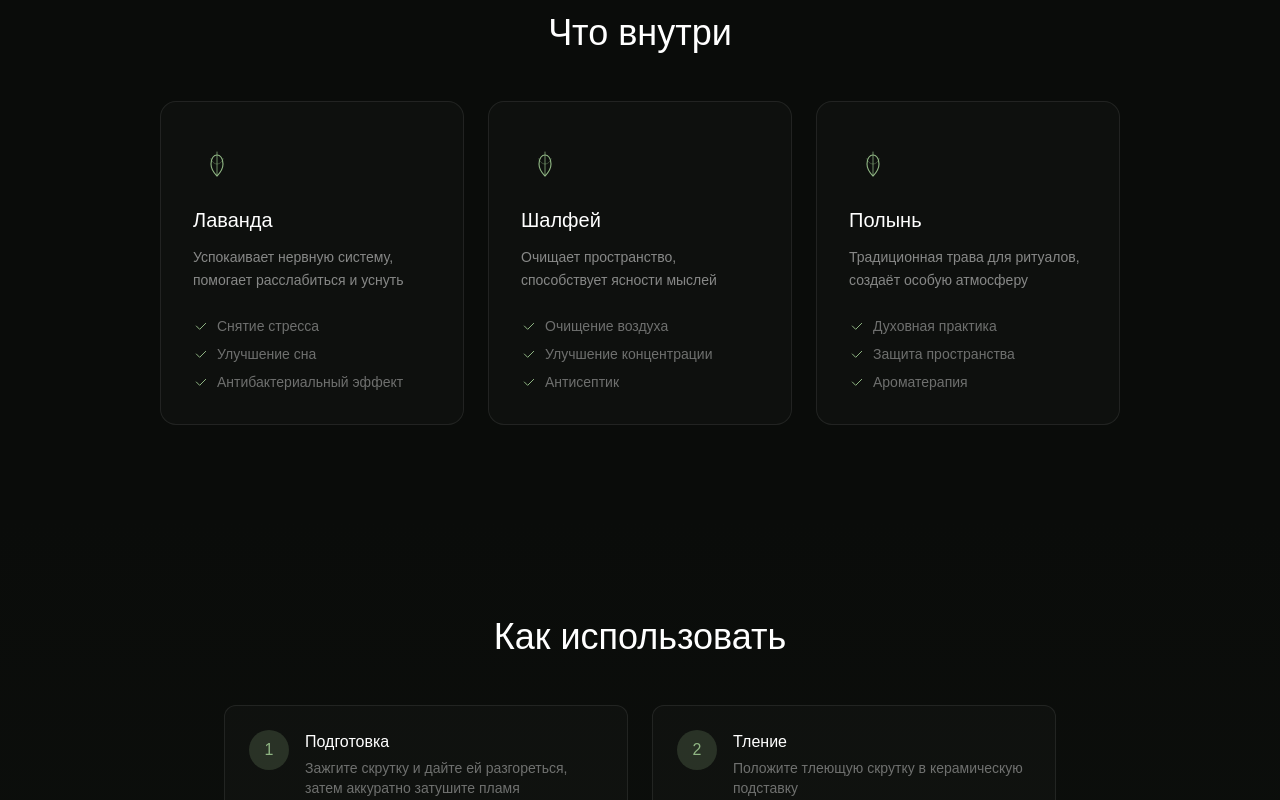
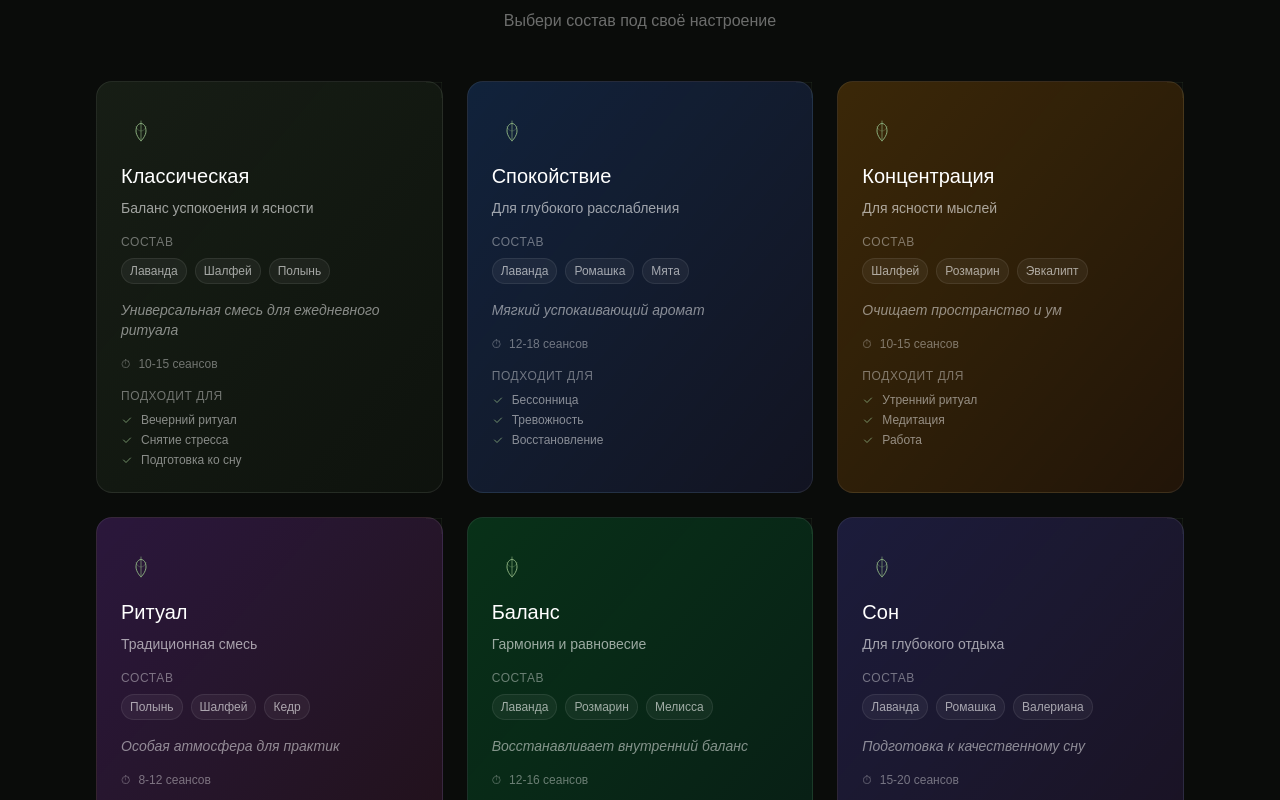
Before and after one commit to wowshopirk-lang/TLEYOU, a Next.js app: page /herbs in a window 1280 px wide. Shown: the part 700-1500 px from the top of the page. Built offline with nearby package versions, Linux system fonts and the light colour scheme.

Commit message:
Update Herbs page with different herb roll variants
- Added 6 different herb roll variants with unique compositions
- Each variant has specific purpose and best use cases
- Classic, Calm, Focus, Ritual, Balance, and Sleep variants
- Shows composition, effect, duration, and best for scenarios

```diff
--- a/src/components/pages/HerbsPage.tsx
+++ b/src/components/pages/HerbsPage.tsx
@@ -33,21 +33,67 @@ const TelegramIcon = () => (
   </svg>
 );
 
-const herbs = [
+// Разные варианты скруток
+const herbRolls = [
   {
-    name: "Лаванда",
-    description: "Успокаивает нервную систему, помогает расслабиться и уснуть",
-    benefits: ["Снятие стресса", "Улучшение сна", "Антибактериальный эффект"],
+    id: "classic",
+    name: "Классическая",
+    description: "Баланс успокоения и ясности",
+    composition: ["Лаванда", "Шалфей", "Полынь"],
+    effect: "Универсальная смесь для ежедневного ритуала",
+    duration: "10-15 сеансов",
+    bestFor: ["Вечерний ритуал", "Снятие стресса", "Подготовка ко сну"],
+    color: "from-[#4a6741]/20 to-[#3a5232]/10",
   },
   {
-    name: "Шалфей",
-    description: "Очищает пространство, способствует ясности мыслей",
-    benefits: ["Очищение воздуха", "Улучшение концентрации", "Антисептик"],
+    id: "calm",
+    name: "Спокойствие",
+    description: "Для глубокого расслабления",
+    composition: ["Лаванда", "Ромашка", "Мята"],
+    effect: "Мягкий успокаивающий аромат",
+    duration: "12-18 сеансов",
+    bestFor: ["Бессонница", "Тревожность", "Восстановление"],
+    color: "from-blue-500/20 to-indigo-500/10",
   },
   {
-    name: "Полынь",
-    description: "Традиционная трава для ритуалов, создаёт особую атмосферу",
-    benefits: ["Духовная практика", "Защита пространства", "Ароматерапия"],
+    id: "focus",
+    name: "Концентрация",
+    description: "Для ясности мыслей",
+    composition: ["Шалфей", "Розмарин", "Эвкалипт"],
+    effect: "Очищает пространство и ум",
+    duration: "10-15 сеансов",
+    bestFor: ["Утренний ритуал", "Медитация", "Работа"],
+    color: "from-amber-500/20 to-orange-500/10",
+  },
+  {
+    id: "ritual",
+    name: "Ритуал",
+    description: "Традиционная смесь",
+    composition: ["Полынь", "Шалфей", "Кедр"],
+    effect: "Особая атмосфера для практик",
+    duration: "8-12 сеансов",
+    bestFor: ["Духовные практики", "Очищение пространства", "Особые моменты"],
+    color: "from-purple-500/20 to-pink-500/10",
+  },
+  {
+    id: "balance",
+    name: "Баланс",
+    description: "Гармония и равновесие",
+    composition: ["Лаванда", "Розмарин", "Мелисса"],
+    effect: "Восстанавливает внутренний баланс",
+    duration: "12-16 сеансов",
+    bestFor: ["Дневной ритуал", "Перезагрузка", "Баланс эмоций"],
+    color: "from-green-500/20 to-emerald-500/10",
+  },
+  {
+    id: "sleep",
+    name: "Сон",
+    description: "Для глубокого отдыха",
+    composition: ["Лаванда", "Ромашка", "Валериана"],
+    effect: "Подготовка к качественному сну",
+    duration: "15-20 сеансов",
+    bestFor: ["Перед сном", "Бессонница", "Релаксация"],
+    color: "from-indigo-500/20 to-purple-500/10",
   },
 ];
 
@@ -97,19 +143,19 @@ export default function HerbsPage() {
             </div>
 
             <h1 className="text-4xl md:text-5xl lg:text-6xl font-heading font-light text-white mb-6">
-              Натуральные травы для ритуала
+              Выбери свою скрутку
             </h1>
 
             <p className="text-lg text-white/50 max-w-2xl mx-auto mb-8">
-              Смесь лаванды, шалфея и полыни. Каждая скрутка создана вручную для вашего ритуала тишины.
+              Шесть вариантов с разным наполнением. Каждая скрутка создана для определённого настроения и цели.
             </p>
           </motion.div>
         </div>
       </section>
 
-      {/* Herbs Info */}
+      {/* Herb Rolls */}
       <section className="relative py-16 md:py-24 overflow-hidden">
-        <div className="relative z-10 max-w-5xl mx-auto px-4 sm:px-6 lg:px-8">
+        <div className="relative z-10 max-w-6xl mx-auto px-4 sm:px-6 lg:px-8">
           <motion.div
             initial={{ opacity: 0, y: 20 }}
             whileInView={{ opacity: 1, y: 0 }}
@@ -119,37 +165,73 @@ export default function HerbsPage() {
           >
             <div className="w-12 h-px bg-gradient-to-r from-transparent via-[#8fb583]/50 to-transparent mx-auto mb-6" />
             <h2 className="text-3xl md:text-4xl font-heading font-light text-white">
-              Что внутри
+              Варианты скруток
             </h2>
+            <p className="text-white/40 mt-4">Выбери состав под своё настроение</p>
           </motion.div>
 
-          <div className="grid grid-cols-1 md:grid-cols-3 gap-6">
-            {herbs.map((herb, index) => (
+          <div className="grid grid-cols-1 md:grid-cols-2 lg:grid-cols-3 gap-6">
+            {herbRolls.map((roll, index) => (
               <motion.div
-                key={herb.name}
+                key={roll.id}
                 initial={{ opacity: 0, y: 30 }}
                 whileInView={{ opacity: 1, y: 0 }}
                 viewport={{ once: true }}
-                transition={{ duration: 0.6, delay: index * 0.15 }}
-                className="bg-white/[0.02] border border-white/[0.08] rounded-2xl p-8 hover:bg-white/[0.04] hover:border-[#8fb583]/20 transition-all duration-500"
+                transition={{ duration: 0.6, delay: index * 0.1 }}
+                className={`relative bg-gradient-to-br ${roll.color} border border-white/[0.08] rounded-2xl p-6 hover:bg-white/[0.04] hover:border-[#8fb583]/20 transition-all duration-500`}
               >
-                <div className="w-12 h-12 text-[#8fb583] mb-6">
+                {/* Corner decoration */}
+                <div className="absolute top-0 right-0 w-8 h-8">
+                  <svg viewBox="0 0 32 32" fill="none">
+                    <path d="M16 0 L32 0 L32 16" stroke="rgba(143,181,131,0.15)" strokeWidth="1" />
+                  </svg>
+                </div>
+
+                <div className="w-10 h-10 text-[#8fb583] mb-4">
                   <LeafIcon />
                 </div>
 
-                <h3 className="text-xl font-heading font-light text-white mb-3">{herb.name}</h3>
-                <p className="text-white/50 text-sm mb-6 leading-relaxed">{herb.description}</p>
+                <h3 className="text-xl font-heading font-light text-white mb-2">{roll.name}</h3>
+                <p className="text-white/60 text-sm mb-4">{roll.description}</p>
 
-                <ul className="space-y-2">
-                  {herb.benefits.map((benefit) => (
-                    <li key={benefit} className="flex items-center gap-2 text-sm text-white/40">
-                      <div className="w-4 h-4 text-[#8fb583]">
-                        <CheckIcon />
-                      </div>
-                      {benefit}
-                    </li>
-                  ))}
-                </ul>
+                {/* Composition */}
+                <div className="mb-4">
+                  <p className="text-xs uppercase tracking-wider text-white/40 mb-2">Состав</p>
+                  <div className="flex flex-wrap gap-2">
+                    {roll.composition.map((herb) => (
+                      <span
+                        key={herb}
+                        className="px-2 py-1 rounded-full bg-white/[0.05] border border-white/[0.08] text-xs text-white/60"
+                      >
+                        {herb}
+                      </span>
+                    ))}
+                  </div>
+                </div>
+
+                {/* Effect */}
+                <p className="text-sm text-white/50 mb-4 italic">{roll.effect}</p>
+
+                {/* Duration */}
+                <div className="flex items-center gap-2 text-xs text-white/40 mb-4">
+                  <span>⏱</span>
+                  <span>{roll.duration}</span>
+                </div>
+
+                {/* Best for */}
+                <div>
+                  <p className="text-xs uppercase tracking-wider text-white/40 mb-2">Подходит для</p>
+                  <ul className="space-y-1">
+                    {roll.bestFor.map((item) => (
+                      <li key={item} className="flex items-center gap-2 text-xs text-white/50">
+                        <div className="w-3 h-3 text-[#8fb583]">
+                          <CheckIcon />
+                        </div>
+                        {item}
+                      </li>
+                    ))}
+                  </ul>
+                </div>
               </motion.div>
             ))}
           </div>
@@ -254,7 +336,7 @@ export default function HerbsPage() {
               Хотите попробовать?
             </h2>
             <p className="text-white/50 mb-8">
-              Травяные скрутки входят в набор TLEYOU вместе с керамической подставкой и карточками
+              Выберите свою скрутку или закажите набор TLEYOU с классической смесью
             </p>
 
             <div className="flex flex-col sm:flex-row items-center justify-center gap-4">
@@ -277,7 +359,7 @@ export default function HerbsPage() {
                 <div className="w-5 h-5">
                   <TelegramIcon />
                 </div>
-                <span>Задать вопрос</span>
+                <span>Выбрать скрутку</span>
               </a>
             </div>
           </motion.div>
```
